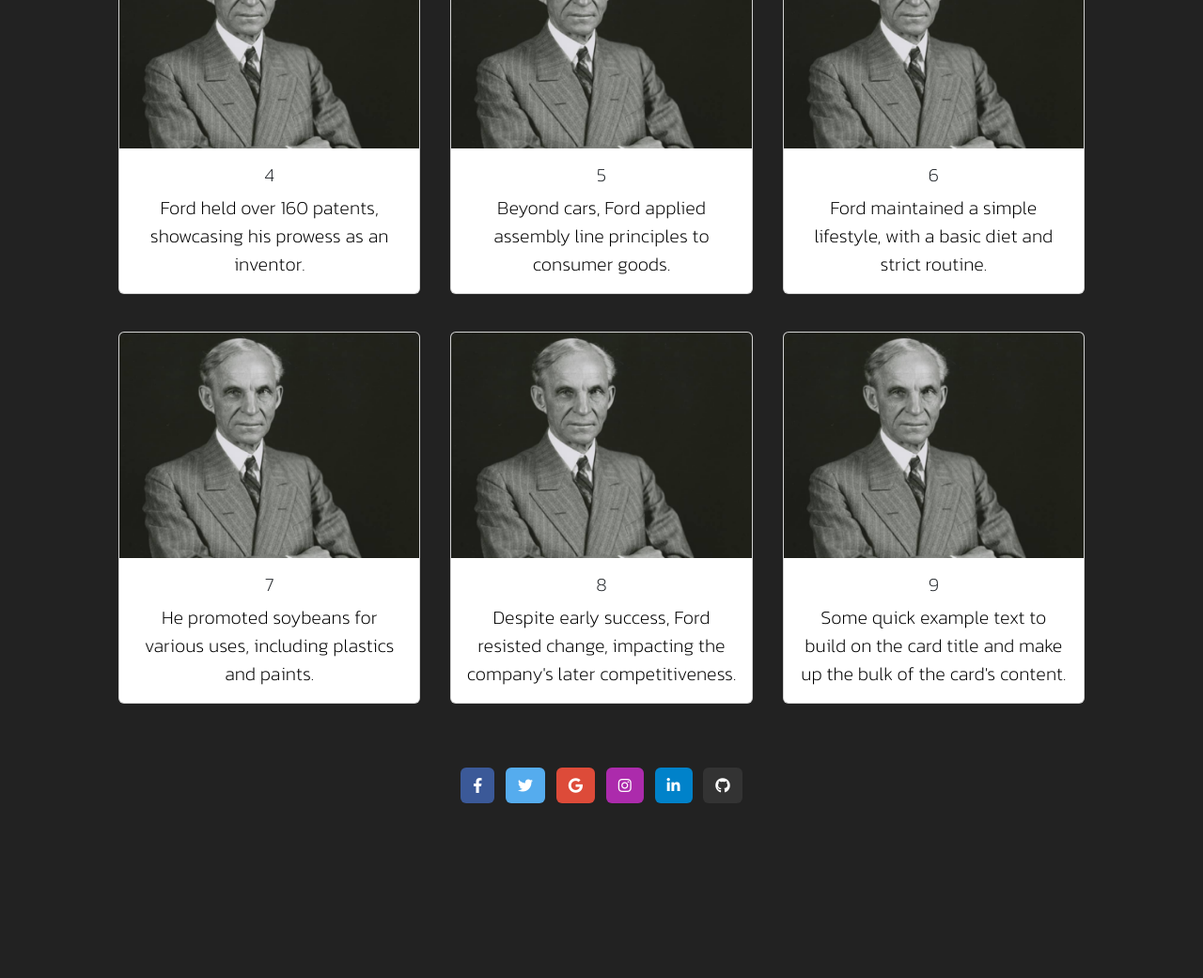
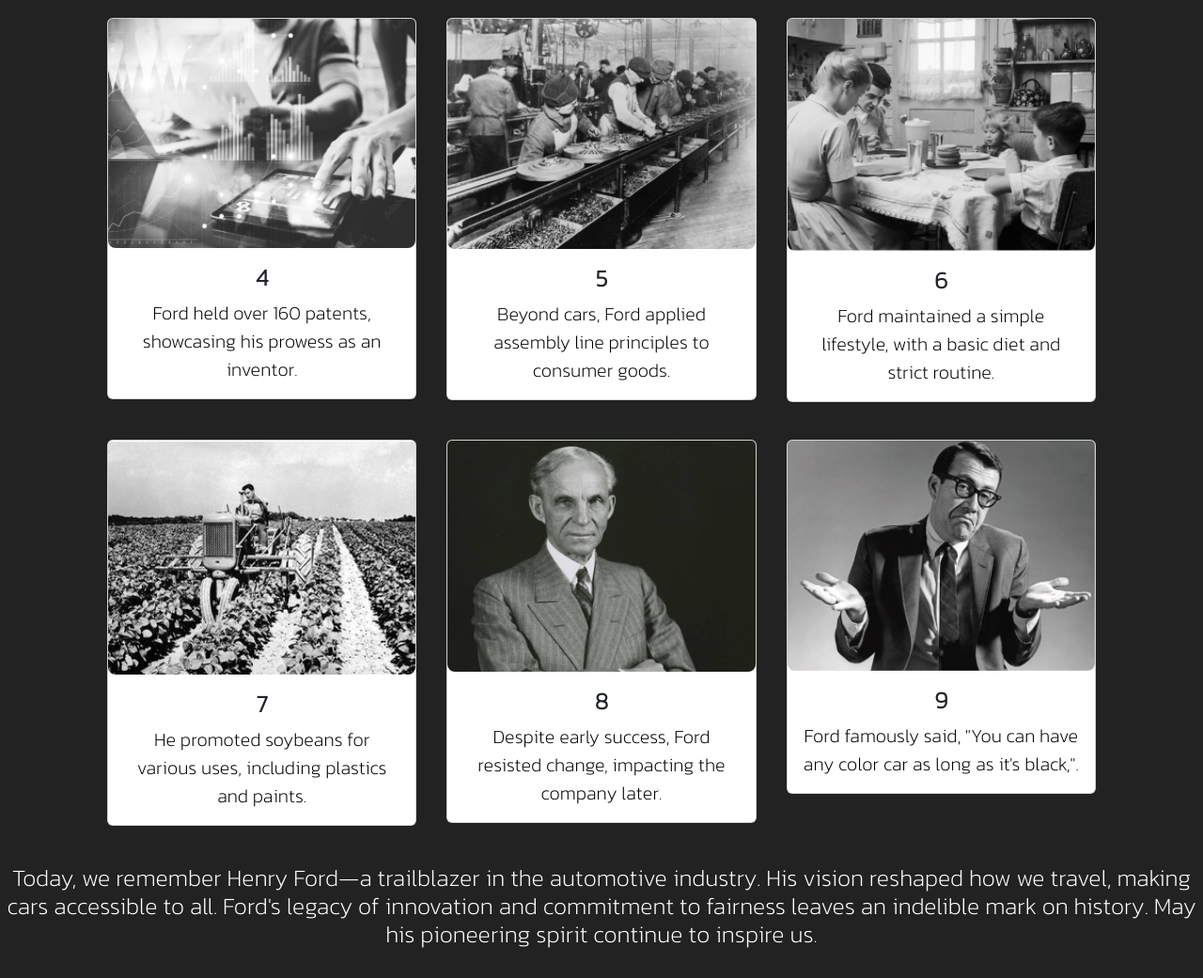
Before and after one commit to Lincoln-Smith/Famous, a plain HTML site: page index.html in a window 1280 px wide. Shown: the part 858-1899 px from the top of the page at 94% size. Before the commit the page ends 1741 px from the top, so only its background shows below. Drawn offline with nearby package versions, Linux system fonts and the light colour scheme; a web font is replaced by a local one.

Commit message:
most everything done now

```diff
--- a/index.html
+++ b/index.html
@@ -20,33 +20,33 @@
         <!-- Header Section-->
         <div class="row m-3">
 <!-- Hero-->
-            <div class="col-12 col-lg-6 p-5 text-center rounded-3 bg-hero-image">
+<div class="col-12 col-lg-6 p-5 text-center rounded-3 bg-hero-image" style="background-image: url('imgs/herotest.jpg');">
     <div class="d-flex justify-content-center align-items-center h-100">
         <div class="text-white">
-                        <h1 class="mb-3">The Amazing Henry Ford!</h1>
+            <h1 class="mb-3">The Legendary Henry Ford!</h1>
         </div>
     </div>
 </div>
 <!-- Hero END-->
 
+
             <!-- Description -->
-            <div
-                class="col-12 col-lg-6 my-3 my-lg-0 p-3 d-flex align-items-center text-center rounded-3  bg-danger">
-                <p class="">
-
-Henry Ford (1863-1947), founder of the Ford Motor Company, revolutionized the automotive industry with assembly line
+         <div class="col-12 col-lg-6 my-3 my-lg-0 p-3 d-flex align-items-center text-center rounded-3 bg-light">
+    <p>Henry Ford (1863-1947), founder of the Ford Motor Company, revolutionized the automotive industry with assembly line
         production, lowering costs and democratizing car ownership. The Model T, introduced in 1908, exemplified his impact.
         Ford's innovative mass production methods transformed industrial manufacturing, and his commitment to worker welfare
         set new standards, including a five-day workweek and higher wages.</p>
+</div>
+
             </div>
             <!-- Description End-->
         </div>
         <!-- Header Section END-->
         <div class="container">
 
-            <!-- Gallery -->
+            <!-- fun facts -->
             <div class="row m-3">
- <!-- Summer-tainment -->
+ <!-- fact 1 -->
  <div class="col-12 col-lg-4 p-3 mb-2">
     <div class="card">
         <img src="imgs/fact1.png" class="card-img-top" alt="...">
@@ -57,11 +57,11 @@ set new standards, including a five-day workweek and higher wages.</p>
         </div>
     </div>
 </div>
-<!-- Summer-tainment END-->
-                <!-- Nov -->
+<!-- fact 1 END-->
+                <!-- fact 2 -->
                 <div class="col-12 col-lg-4 p-3 mb-2">
                     <div class="card">
-                        <img src="imgs/ford800by600.png" class="card-img-top" alt="...">
+                        <img src="imgs/fact2.png" class="card-img-top" alt="...">
                         <div class="card-body text-center">
                             <h5 class="card-title">2</h5>
                             <p class="card-text">The Model T, Ford's creation, was the first mass-produced car.
@@ -71,11 +71,11 @@ set new standards, including a five-day workweek and higher wages.</p>
                         </div>
                     </div>
                 </div>
-                <!-- Nov END-->
-                <!-- Dec -->
+                <!-- fact 2 END-->
+                <!-- fact 3 -->
                 <div class="col-12 col-lg-4 p-3 mb-2">
                     <div class="card">
-                        <img src="imgs/ford800by600.png" class="card-img-top" alt="...">
+                        <img src="imgs/fact3.png" class="card-img-top" alt="...">
                         <div class="card-body text-center">
                             <h5 class="card-title">3</h5>
                             <p class="card-text">In 1914, Ford introduced the five-dollar workday, setting a new wage standard.
@@ -85,11 +85,11 @@ set new standards, including a five-day workweek and higher wages.</p>
                         </div>
                     </div>
                 </div>
-                <!-- Dec END-->
-                <!-- Jan -->
+                <!-- fact 3 END-->
+                <!-- fact 4 -->
                 <div class="col-12 col-lg-4 p-3 mb-2">
                     <div class="card">
-                        <img src="imgs/ford800by600.png" class="card-img-top" alt="...">
+                        <img src="imgs/fact4.png" class="card-img-top" alt="...">
                         <div class="card-body text-center">
                             <h5 class="card-title">4</h5>
                             <p class="card-text">Ford held over 160 patents, showcasing his prowess as an inventor.
@@ -99,11 +99,11 @@ set new standards, including a five-day workweek and higher wages.</p>
                         </div>
                     </div>
                 </div>
-                <!-- Jan END-->
-              <!-- Feb -->
+                <!-- fact 4 END-->
+              <!-- fact 5 -->
               <div class="col-12 col-lg-4 p-3 mb-2">
                 <div class="card">
-                    <img src="imgs/ford800by600.png" class="card-img-top" alt="...">
+                    <img src="imgs/fact5.png" class="card-img-top" alt="...">
                     <div class="card-body text-center">
                         <h5 class="card-title">5</h5>
                         <p class="card-text">Beyond cars, Ford applied assembly line principles to consumer goods.
@@ -113,11 +113,11 @@ set new standards, including a five-day workweek and higher wages.</p>
                     </div>
                 </div>
             </div>
-            <!-- Feb END-->
-          <!-- Mar -->
+            <!-- fact 5 END-->
+          <!-- fact 6 -->
           <div class="col-12 col-lg-4 p-3 mb-2">
             <div class="card">
-                <img src="imgs/ford800by600.png" class="card-img-top" alt="...">
+                <img src="imgs/fact6.png" class="card-img-top" alt="...">
                 <div class="card-body text-center">
                     <h5 class="card-title">6</h5>
                     <p class="card-text">Ford maintained a simple lifestyle, with a basic diet and strict routine.
@@ -127,11 +127,11 @@ set new standards, including a five-day workweek and higher wages.</p>
                 </div>
             </div>
         </div>
-        <!-- Mar END-->
-      <!-- Apr -->
+        <!-- fact 6 END-->
+      <!-- fact 7 -->
       <div class="col-12 col-lg-4 p-3 mb-2">
         <div class="card">
-            <img src="imgs/ford800by600.png" class="card-img-top" alt="...">
+            <img src="imgs/fact7.png" class="card-img-top" alt="...">
             <div class="card-body text-center">
                 <h5 class="card-title">7</h5>
                 <p class="card-text">He promoted soybeans for various uses, including plastics and paints.
@@ -141,75 +141,43 @@ set new standards, including a five-day workweek and higher wages.</p>
             </div>
         </div>
     </div>
-    <!-- Apr END-->
-  <!-- May -->
+    <!-- fact 7 END-->
+  <!-- fact 8 -->
   <div class="col-12 col-lg-4 p-3 mb-2">
     <div class="card">
         <img src="imgs/ford800by600.png" class="card-img-top" alt="...">
         <div class="card-body text-center">
             <h5 class="card-title">8</h5>
-            <p class="card-text">Despite early success, Ford resisted change, impacting the company's later competitiveness.
+            <p class="card-text">Despite early success, Ford resisted change, impacting the company later.
 
             </p>
 
         </div>
     </div>
 </div>
-<!-- May END-->
- <!-- Jun -->
+<!-- fact 8 END-->
+ <!-- fact 9 -->
 <div class="col-12 col-lg-4 p-3 mb-2">
     <div class="card">
-        <img src="imgs/ford800by600.png" class="card-img-top" alt="...">
+        <img src="imgs/fact9.png" class="card-img-top" alt="...">
         <div class="card-body text-center">
             <h5 class="card-title">9</h5>
-            <p class="card-text">Some quick example text to build on the card title and make up the bulk
-                of the
-                card's content.</p>
+            <p class="card-text">Ford famously said, "You can have any color car as long as it's black,".
+
+            </p>
 
         </div>
     </div>
 </div>
-<!-- Jun END-->
+<!-- fact 9 END-->
             </div>
-            <!-- Gallery END -->
         </div>
-        <!-- Footer -->
-        <footer class="bg text-center">
-            <!-- Grid container -->
-            <div class="container p-4 pb-0">
-                <!-- Section: Social media -->
-                <section class="mb-4">
-                    <!-- Facebook -->
-                    <a class="btn text-white btn-floating m-1" style="background-color: #3b5998;" href="#!"
-                        role="button"><i class="fab fa-facebook-f"></i></a>
+</div>
+<center><h3>
+    Today, we remember Henry Ford—a trailblazer in the automotive industry. His vision reshaped how we travel,
+     making cars accessible to all. Ford's legacy of innovation and commitment to fairness leaves an indelible
+      mark on history. May his pioneering spirit continue to inspire us.</h3></center><br>
 
-                    <!-- Twitter -->
-                    <a class="btn text-white btn-floating m-1" style="background-color: #55acee;" href="#!"
-                        role="button"><i class="fab fa-twitter"></i></a>
-
-                    <!-- Google -->
-                    <a class="btn text-white btn-floating m-1" style="background-color: #dd4b39;" href="#!"
-                        role="button"><i class="fab fa-google"></i></a>
-
-                    <!-- Instagram -->
-                    <a class="btn text-white btn-floating m-1" style="background-color: #ac2bac;" href="#!"
-                        role="button"><i class="fab fa-instagram"></i></a>
-
-                    <!-- Linkedin -->
-                    <a class="btn text-white btn-floating m-1" style="background-color: #0082ca;" href="#!"
-                        role="button"><i class="fab fa-linkedin-in"></i></a>
-                    <!-- Github -->
-                    <a class="btn text-white btn-floating m-1" style="background-color: #333333;" href=
-                    "https://github.com/Lincoln-Smith" role="button" target="github"><i class="fab fa-github"></i></a>
-
-
-                </section>
-                <!-- Section: Social media -->
-            </div>
-            <!-- Grid container -->
-
-        </footer>
-        <!-- Footer End-->
 
         <script src="https://cdn.jsdelivr.net/npm/bootstrap@5.3.2/dist/js/bootstrap.bundle.min.js"
             integrity="sha384-C6RzsynM9kWDrMNeT87bh95OGNyZPhcTNXj1NW7RuBCsyN/o0jlpcV8Qyq46cDfL"
--- a/style.css
+++ b/style.css
@@ -45,3 +45,27 @@ body {
     font-weight: normal;
     text-align: center;
   }
+
+  h3 {
+    color: white;
+    font-size: 25px;
+    font-weight: normal;
+    text-align: center;
+  }
+
+
+img {
+  transition: transform 0.3s ease-in-out;
+  border-radius: 8px;
+}
+
+img:hover {
+  transform: scale(1.1);
+}
+
+h5 {
+  color: black;
+  font-size: 25px;
+  font-weight: bold;
+  text-align: center;
+}
```
Also changed, not shown: imgs/fact2.png (added), imgs/fact3.png (added), imgs/fact4.png (added), imgs/fact5.png (added), imgs/fact6.png (added), imgs/fact7.png (added), imgs/fact9.png (added), imgs/herotest.jpg (added). Lines whose indentation alone changed are shown as unchanged.
